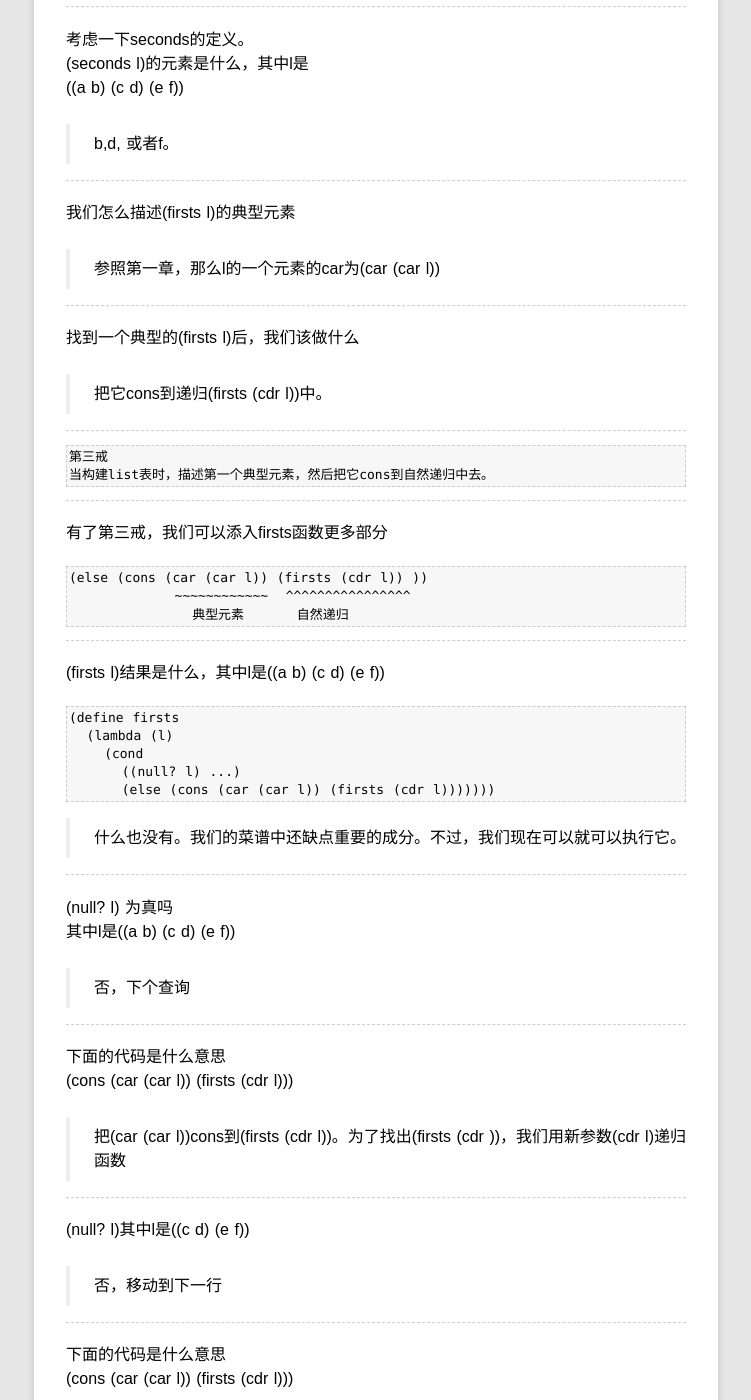
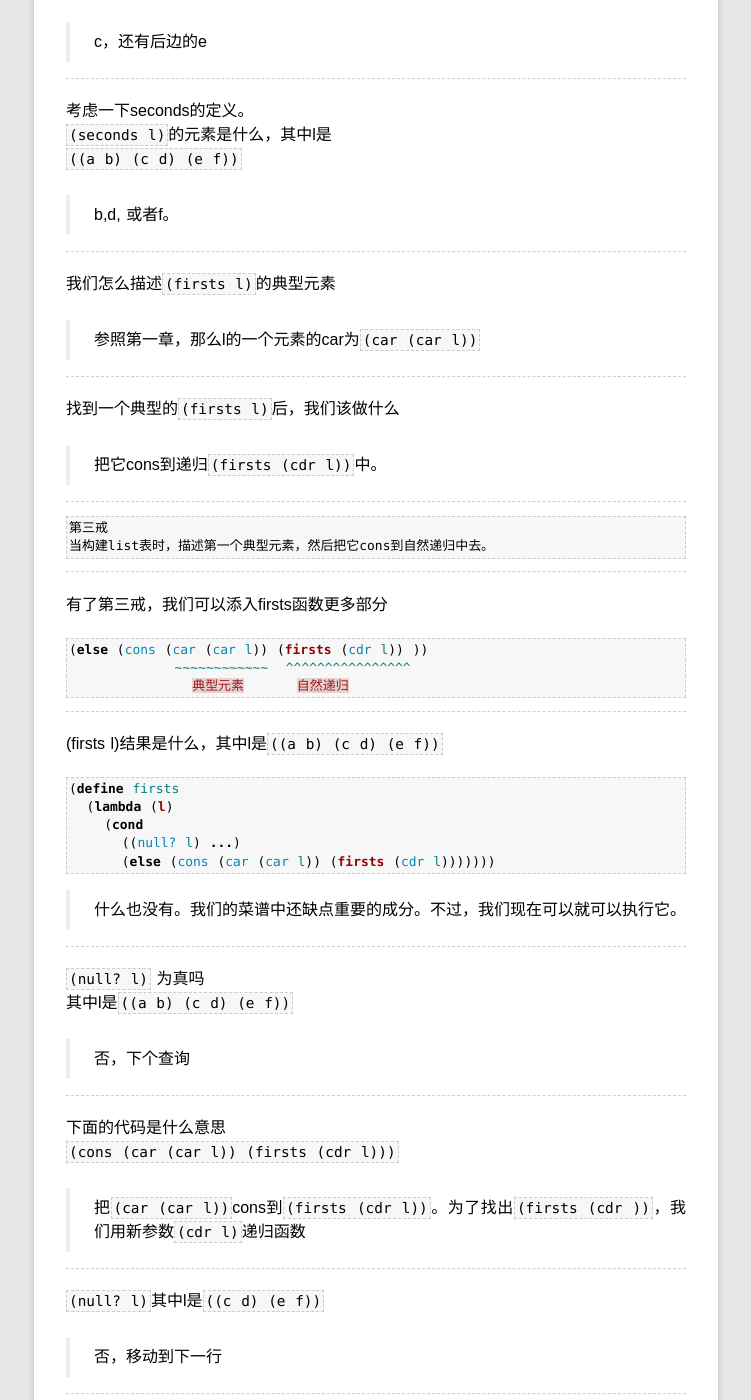
Before and after one commit to rhuichao/uternet.github.io, a Jekyll site: the page built from TLS/03.md, in a window 1280 px wide and 1400 px high, scrolled down 9284 px. Shown: the whole window, without its empty margins (264-1015 px from the left). Built offline with Jekyll 4.4.1, drawn with Linux system fonts in a browser that asks for light colours; some web fonts are replaced; Markdown is read by kramdown in place of the engine named in the settings; some of the changed text lies outside the part shown.

Commit message:
new document posted

````diff
--- a/TLS/03.md
+++ b/TLS/03.md
@@ -88,25 +88,25 @@ lat是`(coffee cup tea and hick cup)`
 
 怎么查询a是否与(car lat)相同
 
->(eq? (car lat) a)
+>`(eq? (car lat) a)`
 
 ------
 
-如果a与(car lat)相同那么(rember a lat)的值是什么
+如果a与`(car lat)`相同那么`(rember a lat)`的值是什么
 
->(cdr lat)
+>`(cdr lat)`
 
 ------
 
-如果a与(car lat)不相同那么(rember a lat)的值是什么
+如果a与`(car lat)`不相同那么`(rember a lat)`的值是什么
 
->保留(car lat)，但是寻找lat的其他部分是否有a
+>保留`(car lat)`，但是寻找lat的其他部分是否有a
 
 ------
 
 怎么删去lat其余部分的第一个a
 
->(rember a (cdr lat)
+>`(rember a (cdr lat)`
 
 ------
 
@@ -118,7 +118,7 @@ lat是`(coffee cup tea and hick cup)`
 
 现在让我们写出刚才想到的函数rember
 
-```
+```scheme
 (define rember
   (lambda (a lat)
     (cond
@@ -128,20 +128,20 @@ lat是`(coffee cup tea and hick cup)`
               (else (rember a (cdr lat))))))))
 ```
 
-(rember a lat)
+`(rember a lat)`
 的值是什么，其中
-a是bacon
-lat是(bacon lettuce and tomato)
+a是`bacon`
+lat是`(bacon lettuce and tomato)`
 
->(lettuce and tomato)
->提示写下rember函数和参数，然后参考下面的系列问题。
+>`(lettuce and tomato)`
+>提示:写下rember函数和参数，然后参考下面的系列问题。
 
 ---------------
 
 
 看看函数是否正常。第一个查询是什么
 
->(null? lat)
+>`(null? lat)`
 
 ---------------
 
@@ -165,7 +165,7 @@ else
 ---------------
 
 
-(eq？ (car lat) a)
+`(eq？ (car lat) a)`
 
 >是，所以值是(cdr lat)，在此例子中为(lettuce and tomato)。
 
@@ -174,7 +174,7 @@ else
 
 这是正确的吗
 
->是的，所以值是(cdr lat)。此例中为(lettuce and tomato)
+>是的，所以值是`(cdr lat)`。此例中为`(lettuce and tomato)`
 
 ---------------
 
@@ -196,19 +196,19 @@ rember是做什么的
 
 ---------------
 
-(rember a lat)
+`(rember a lat)`
 是什么值，其中
-a是and
-lat是(bacon lettuce and tomato)
+a是`and`
+lat是`(bacon lettuce and tomato)`
 
->(bacon lettuce tomato)
+>`(bacon lettuce tomato)`
 
 ---------------
 
 
 让我们看看我们的rember函数是否正确。rember的第一个查询是什么
 
->(null? lat)
+>`(null? lat)`
 
 ---------------
 
@@ -218,53 +218,53 @@ lat是(bacon lettuce and tomato)
 
 ---------------
 
-else
+`else`
 
 >OK，下一个问题
 
 ---------------
 
-(eq? (car lat)a)
+`(eq? (car lat)a)`
 
 >否，下个查询
 
 ---------------
 
-(else (rember a (cdr lat)))
+`(else (rember a (cdr lat)))`
 是什么意思
 
->else询问真假。下一行用参数a和(cdr lat)递归查询，a是and，(cdr lat)是(lettuce  and tomato)
+>`else`询问真假。下一行用参数a和`(cdr lat)`递归查询，a是`and`，`(cdr lat)`是`(lettuce  and tomato)`
 
 
 ---------------
 
-(null? lat)
+`(null? lat)`
 
 >否，下个查询
 
 ---------------
 
-else
+`else`
 
 >确定
 
 ---------------
 
-(eq? (car lat) a)
+`(eq? (car lat) a)`
 
 >否，下个查询
 
 ---------------
 
 
-(rember a (cdr lat))
+`(rember a (cdr lat))`
 的意思是什么
 
->递归查询，a是and，(cdr lat)是(and tomato)
+>递归查询，a是`and`，`(cdr lat)`是`(and tomato)`
 
 ---------------
 
-(null? lat)
+`(null? lat)`
 
 >否，下个查询
 
@@ -277,7 +277,7 @@ else
 
 ---------------
 
-(eq? (car lat) a)
+`(eq? (car lat) a)`
 
 >是。
 
@@ -285,13 +285,13 @@ else
 
 所以结果是什么
 
->(cdr lat) --> (tomato)
+>`(cdr lat)` --> `(tomato)`
 
 ---------------
 
 正确吗
 
->不对，正确的应该是(bacom lettuce and tomato)
+>不对，正确的应该是`(bacom lettuce and tomato)`
 
 ---------------
 
@@ -316,7 +316,7 @@ else
 
 让我们看看使用了cons后的rember函数
 
-```
+```scheme
 (define rember
   (lambda (a lat)
     (cond
@@ -340,7 +340,7 @@ else
 
 ---------
 
-(firsts l)是什么，其中l是
+`(firsts l)`是什么，其中l是
 
 ```
 ((apple peach pumpkin)
@@ -349,34 +349,34 @@ else
  (bean carrot eeggplant))
 ```
 
->(apple plum grape bean)
+>`(apple plum grape bean)`
 
 ---------
 
-(firsts l)
-是什么，其中l是((a b) (c d) (e f))
+`(firsts l)`
+是什么，其中l是`((a b) (c d) (e f))`
 
->(a c e)
+>`(a c e)`
 
 ---------
 
-(firsts l)是什么，其中l是()
+`(firsts l)`是什么，其中l是`()`
 
->()
+>`()`
 
 ---------
 
-(firsts l)是什么，其中l是
+`(firsts l)`是什么，其中l是
 
     ((five plums)
      (four)
      (eleven green oranges))
 
->(five four eleven)
+>`(five four eleven)`
 
 ---------
 
-(firsts l)是什么，其中l是
+`(firsts l)`是什么，其中l是
 
 ```
 (((five plums) four)
@@ -384,7 +384,7 @@ else
  ((no) more))
 ```
 
->((five plums) eleven (no))
+>`((five plums) eleven (no))`
 
 ---------
 
@@ -397,73 +397,75 @@ else
 
 试试你能不能写出函数firsts，记得戒律。
 
+```scheme
 (define firsts
   (lambda (l)
     (cond
       ((null? l) ...)
       (else (cons ... (firsts (cdr l)))))))
+```
 
 ---------
 
 为什么要
 
-```
+```scheme
 (define firsts
   (lambda (l)
     ...))
 ```
 
->因为要定义函数名firsts和参数(l)
+>因为要定义函数名`firsts`和参数(l)
 
 ---------
 
-为什么(cond ...)
+为什么`(cond ...)`
 
 >因为我们对参数需要查询问题
 
 ---------
 
 为什么要
-((null? l) ...)
+`((null? l) ...)`
 
 >第一戒
 
 ---------
 
-为什么(else
+为什么`(else`
 
 >因为我们对参数l只有两个查询。笔记：else相当与c/c++的default
 
 ---------
 
 
-为什么(else
+为什么`(else`
 
 >看上面。另外最后一个查询必须总是else
 
 ---------
 
 
-为什么(cons
+为什么`(cons`
 
 >因为我们需要创建list表——第二戒
 
 ---------
 
-为什么需要(firsts (cdr l))
+为什么需要`(firsts (cdr l))`
 
 >因为我们每次只能看到一个S-表达式，余下的必须递归。
 
 ---------
 
-为什么)))
+为什么`)))`
 
 >与(cond, (lambda, (define, 的括号匹配。
 
 ---------
 
-回忆下firsts的定义。(firsts l)的典型元素是什么
-当l 是 ((a b) (c d) (e f))
+回忆下firsts的定义。`(firsts l)`的典型元素是什么
+当l 是 `((a b) (c d) (e f))`
 
 >a
 
@@ -476,22 +478,22 @@ else
 -------------
 
 考虑一下seconds的定义。
-(seconds l)的元素是什么，其中l是
-((a b) (c d) (e f))
+`(seconds l)`的元素是什么，其中l是
+`((a b) (c d) (e f))`
 
 >b,d, 或者f。
 
 -------------
 
-我们怎么描述(firsts l)的典型元素
+我们怎么描述`(firsts l)`的典型元素
 
->参照第一章，那么l的一个元素的car为(car (car l))
+>参照第一章，那么l的一个元素的car为`(car (car l))`
 
 -------------
 
-找到一个典型的(firsts l)后，我们该做什么
+找到一个典型的`(firsts l)`后，我们该做什么
 
->把它cons到递归(firsts (cdr l))中。
+>把它cons到递归`(firsts (cdr l))`中。
 
 -------------
 
@@ -505,7 +507,7 @@ else
 
 有了第三戒，我们可以添入firsts函数更多部分
 
-```
+```scheme
 (else (cons (car (car l)) (firsts (cdr l)) ))
             ~~~~~~~~~~~~  ^^^^^^^^^^^^^^^^
               典型元素      自然递归
@@ -513,9 +515,9 @@ else
 
 -------------
 
-(firsts l)结果是什么，其中l是((a b) (c d) (e f))
+(firsts l)结果是什么，其中l是`((a b) (c d) (e f))`
 
-```
+```scheme
 (define firsts
   (lambda (l)
     (cond
@@ -527,8 +529,8 @@ else
 
 -------------
 
-(null? l) 为真吗
-其中l是((a b) (c d) (e f))
+`(null? l)` 为真吗
+其中l是`((a b) (c d) (e f))`
 
 >否，下个查询
 
@@ -536,13 +538,13 @@ else
 
 
 下面的代码是什么意思
-(cons (car (car l)) (firsts (cdr l)))
+`(cons (car (car l)) (firsts (cdr l)))`
 
->把(car (car l))cons到(firsts (cdr l))。为了找出(firsts (cdr ))，我们用新参数(cdr l)递归函数
+>把`(car (car l))`cons到`(firsts (cdr l))`。为了找出`(firsts (cdr ))`，我们用新参数`(cdr l)`递归函数
 
 -------------
 
-(null? l)其中l是((c d) (e f))
+`(null? l)`其中l是`((c d) (e f))`
 
 >否，移动到下一行
 
@@ -550,23 +552,23 @@ else
 
 
 下面的代码是什么意思
-(cons (car (car l)) (firsts (cdr l)))
+`(cons (car (car l)) (firsts (cdr l)))`
 
->保存(car (car l))，递归(firsts (cdr l))
+>保存`(car (car l))`，递归`(firsts (cdr l))`
 
 -------------
 
-(null? l)为真吗
-其中l是((e f))
+`(null? l)`为真吗
+其中l是`((e f))`
 
 >否，移动到下一行
 
 -------------
 
 下面的代码是什么意思
-(cons (car (car l)) (firsts (cdr l)))
+`(cons (car (car l)) (firsts (cdr l)))`
 
->把(car (car l))cons到(firsts (cdr l))。为了找出(firsts (cdr ))，我们用新参数(cdr l)递归函数
+>把`(car (`car l))`cons到`(firsts (cdr l))`。为了找出`(firsts (cdr ))`，我们用新参数`(cdr l)递归函数
 
 -------------
 
````
